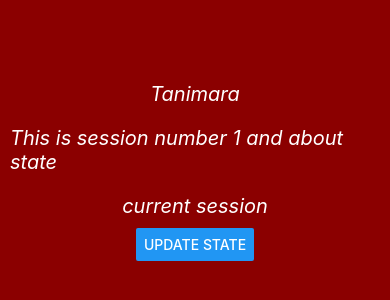
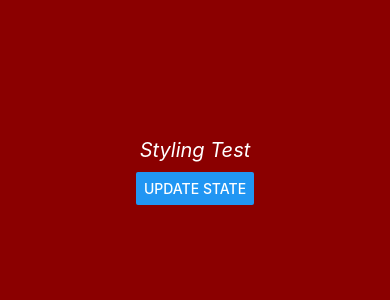
Before and after one commit to anthropovixen/project-1-react-native, a React Native app: screen / in a window 390 px wide. Shown: the part 256-556 px from the top of the page. Built offline with nearby package versions, Linux system fonts and the light colour scheme.

Commit message:
Update App.js
Use styling directly inside the component

```diff
--- a/App.js
+++ b/App.js
@@ -2,25 +2,22 @@ import React, { useState } from 'react';
 import { StyleSheet, Text, View, Button, Linking } from 'react-native';
 
 const App = () => {
-	const [name, setName] = useState('Tanimara');
-	const [session, setSession] = useState({ number: 1, title: 'state' });
-	const [current, setCurrent] = useState(true);
+	const [name, setName] = useState('Styling Test');
 
 	const onClickHandler = () => {
-		setName('Programming with Tanimara');
-		setSession({ number: 2, title: 'changing state' });
-		setCurrent(false);
+		setName('Style Test Done!');
 	};
 
 	return (
-		<View style={styles.body}>
+		<View
+			style={{
+				flex: 1,
+				backgroundColor: 'darkred',
+				alignItems: 'center',
+				justifyContent: 'center',
+			}}
+		>
 			<Text style={styles.text}>{name}</Text>
-			<Text style={styles.text}>
-				This is session number {session.number} and about {session.title}
-			</Text>
-			<Text style={styles.text}>
-				{current ? 'current session' : 'next session'}
-			</Text>
 			<Button title="Update State" onPress={onClickHandler}></Button>
 		</View>
 	);
```
